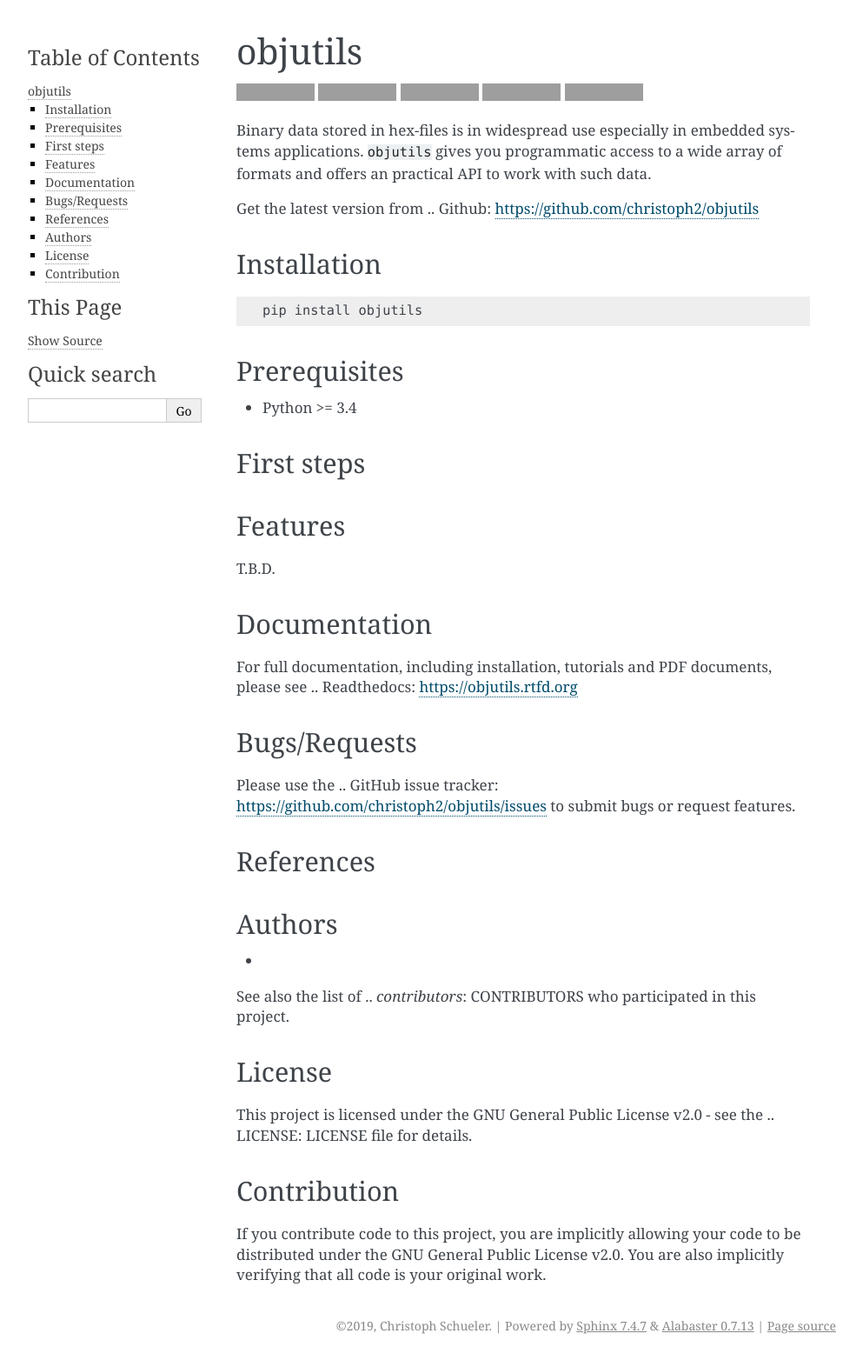
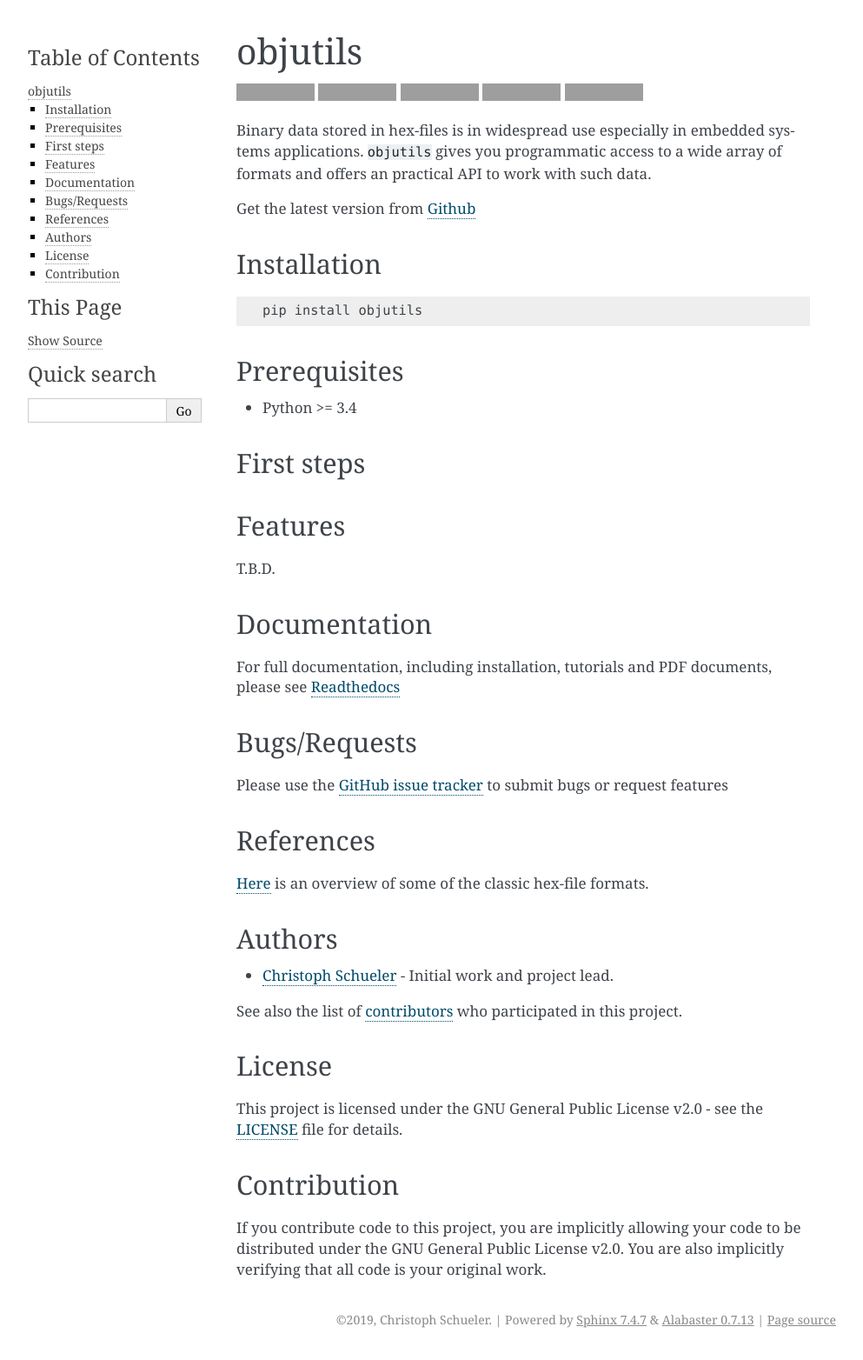
Before and after one commit to christoph2/objutils, a Sphinx documentation site: the page built from docs/README.rst, in a window 1280 px wide. Shown: the whole page at 87% size, without its empty margins (148-1141 px from the left). Built offline with Sphinx 7.4.7, drawn with Linux system fonts in a browser that asks for light colours; pages that are not in the unit, such as notebooks, are missing from menus; grey boxes are pictures that could not be loaded.

Commit message:
Fix links

```diff
--- a/docs/README.rst
+++ b/docs/README.rst
@@ -21,7 +21,7 @@ Binary data stored in hex-files is in widespread use especially in embedded syst
 ``objutils`` gives you programmatic access to a wide array of formats and offers an practical API
 to work with such data.
 
-Get the latest version from .. _`Github`: https://github.com/christoph2/objutils
+Get the latest version from `Github <https://github.com/christoph2/objutils>`_
 
 
 Installation
@@ -49,32 +49,32 @@ T.B.D.
 Documentation
 -------------
 
-For full documentation, including installation, tutorials and PDF documents, please see ..  _`Readthedocs`: https://objutils.rtfd.org
+For full documentation, including installation, tutorials and PDF documents, please see `Readthedocs <https://objutils.rtfd.org>`_
 
 
 Bugs/Requests
 -------------
 
-Please use the .. _`GitHub issue tracker`: https://github.com/christoph2/objutils/issues to submit bugs or request features.
+Please use the `GitHub issue tracker <https://github.com/christoph2/objutils/issues>`_ to submit bugs or request features
 
 
 
 References
 ----------
 
-.. _`Here`: https://github.com/christoph2/objutils/blob/master/docs/Data_Formats.pdf is an overview of some of the classic hex-file formats.
+`Here <https://github.com/christoph2/objutils/blob/master/docs/Data_Formats.pdf>`_ is an overview of some of the classic hex-file formats.
 
 Authors
 -------
 
--  .. _`Christoph Schueler`: cpu12.gems@googlemail.com - Initial work and project lead.
+-  `Christoph Schueler <cpu12.gems@googlemail.com>`_ - Initial work and project lead.
 
-See also the list of  .. `contributors`: CONTRIBUTORS who participated in this project.
+See also the list of  `contributors <CONTRIBUTORS>`_ who participated in this project.
 
 License
 -------
 
-This project is licensed under the GNU General Public License v2.0 - see the .. _`LICENSE`: LICENSE file for details.
+This project is licensed under the GNU General Public License v2.0 - see the `LICENSE <LICENSE>`_ file for details.
 
 Contribution
 ------------
```
